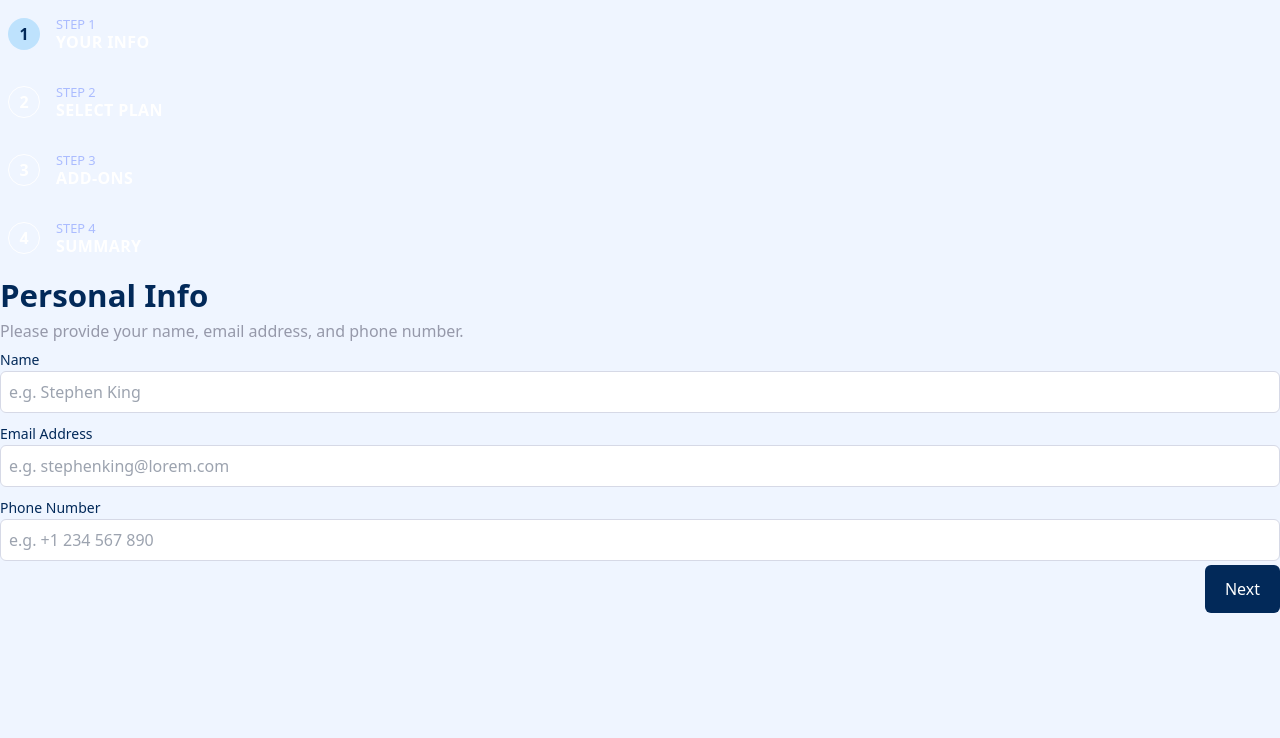
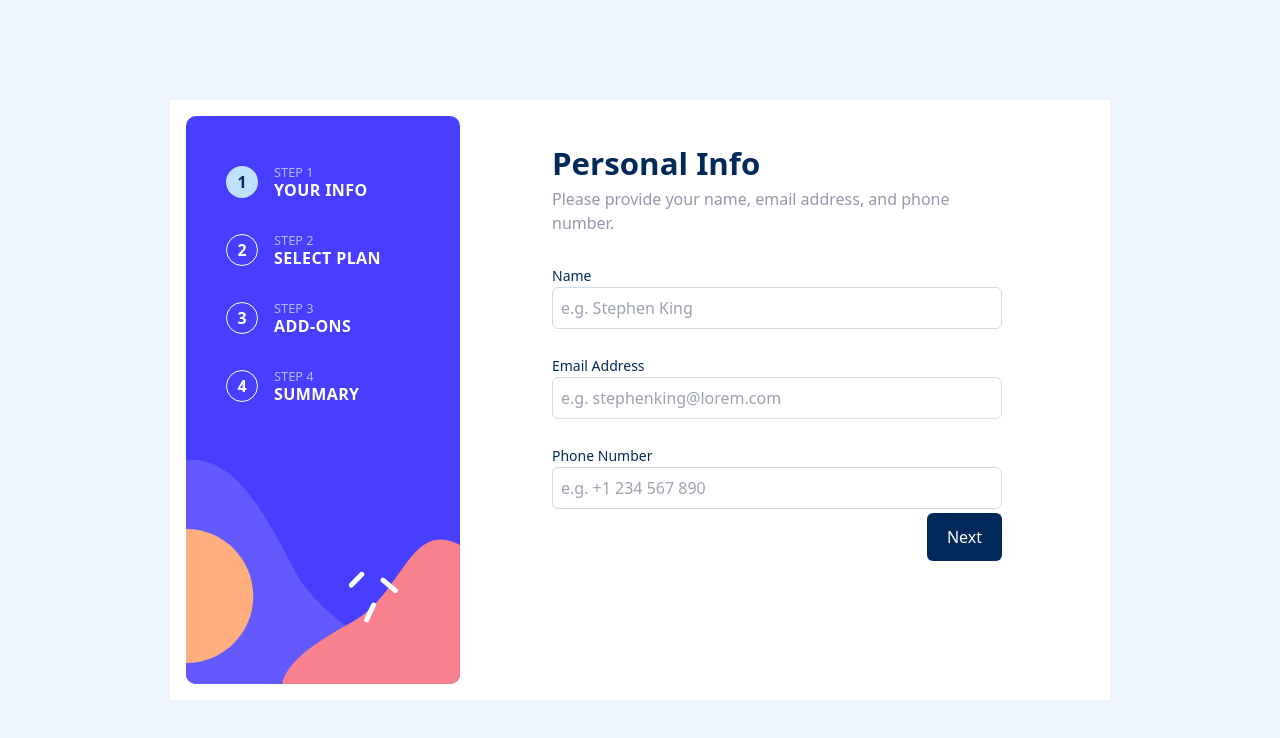
Before and after one commit to jadurani/fem-multi-step-form, a Next.js app: page / in a window 1280 px wide. Shown: the top 738 px of the page. Built offline with nearby package versions, Linux system fonts and the light colour scheme.

Commit message:
fix: update form personal info

```diff
--- a/src/app/page.tsx
+++ b/src/app/page.tsx
@@ -7,7 +7,10 @@ import FormStepGroup from "@components/FormStepGroup/FormStepGroup";
 import FormSummary from "@components/FormSummary/FormSummary";
 import { FormContext, FormDispatchContext } from "@lib/formContext";
 import { initialState, multiStepFormReducer } from "@lib/formReducer";
+import Image from "next/image";
 import { useReducer } from "react";
+
+import desktopBg from "@assets/images/bg-sidebar-desktop.svg";
 
 export default function Home() {
   const [state, dispatch] = useReducer(multiStepFormReducer, initialState);
@@ -16,18 +19,26 @@ export default function Home() {
   return (
     <FormContext.Provider value={state}>
       <FormDispatchContext.Provider value={dispatch}>
-        <main className="">
+        <main className="h-screen flex items-center justify-center">
+          <div className="w-[940px] h-[600px] bg-white p-4 flex ">
+            <div className="relative">
+              <div className="p-8 absolute z-10">
                 <FormStepGroup activeStep={activeStep} />
+              </div>
 
-          <div hidden={activeStep != 1}>
+              <Image src={desktopBg} alt="" />
+            </div>
+
+            <div className="py-6 w-[450px] mx-auto">
+              <div className="h-full" hidden={activeStep != 1}>
                 <FormPersonalInfo />
               </div>
 
-          <div hidden={activeStep != 2}>
+              <div className="h-full" hidden={activeStep != 2}>
                 <FormSelectPlan />
               </div>
 
-          <div hidden={activeStep != 3}>
+              <div className="h-full" hidden={activeStep != 3}>
                 <FormPickAddOn
                   online={online}
                   storage={storage}
@@ -35,8 +46,10 @@ export default function Home() {
                 />
               </div>
 
-          <div hidden={activeStep != 4}>
+              <div className="h-full" hidden={activeStep != 4}>
                 <FormSummary />
+              </div>
+            </div>
           </div>
         </main>
       </FormDispatchContext.Provider>
--- a/src/components/FormPersonalInfo/FormPersonalInfo.tsx
+++ b/src/components/FormPersonalInfo/FormPersonalInfo.tsx
@@ -37,14 +37,15 @@ const FormPersonalInfo = () => {
   };
 
   return (
-    <form onSubmit={handleSubmit} noValidate>
+    <form onSubmit={handleSubmit} noValidate className="flex flex-col">
       <div className="text-denim font-bold text-h4 md:text-h3">
         Personal Info
       </div>
-      <div className="text-grey">
+      <div className="text-grey mb-6">
         Please provide your name, email address, and phone number.
       </div>
 
+      <div className="flex flex-col gap-4 h-full">
         <InputField
           required={true}
           name="name"
@@ -74,8 +75,9 @@ const FormPersonalInfo = () => {
           onChange={(value) => handleChange({ phone: value })}
           onBlur={(value) => handleBlur("phone", value)}
         />
+      </div>
 
-      <div className="flex justify-end">
+      <div className="flex justify-end mt-auto">
         <Button type="submit" color="denim">
           Next
         </Button>
```
Lines whose indentation alone changed are shown as unchanged.
